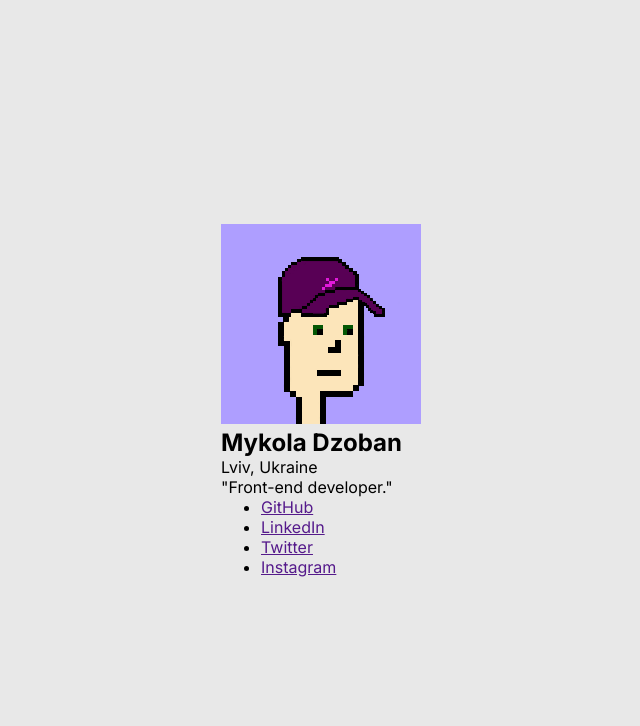
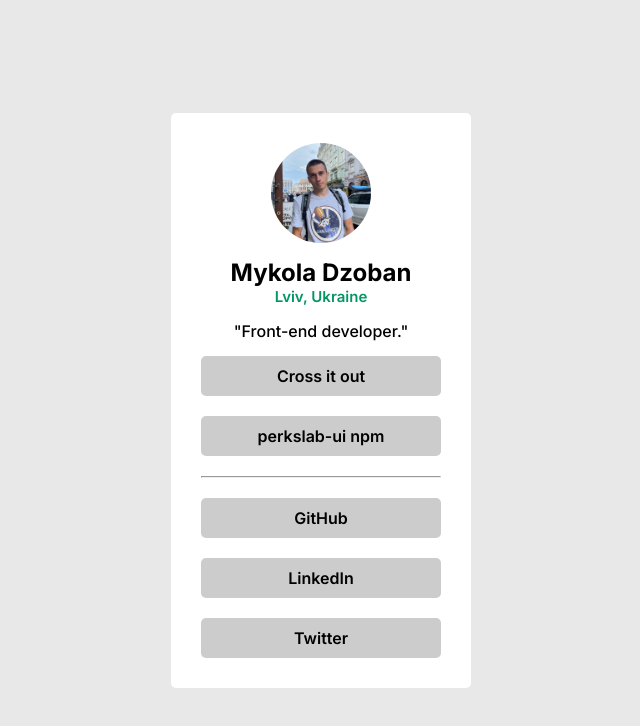
Before and after one commit to Mykola-Dzoban/social-links, a plain HTML site: page index.html in a window 1280 px wide. Shown: the whole page, without its empty margins (319-959 px from the left). Drawn offline with Linux system fonts and the light colour scheme.

Commit message:
added styles and linkd

```diff
--- a/index.html
+++ b/index.html
@@ -4,14 +4,14 @@
 		<meta charset="UTF-8" />
 		<meta name="viewport" content="width=device-width, initial-scale=1.0" />
 
-		<link rel="icon" type="image/png" sizes="32x32" href="./assets/images/favicon-32x32.png" />
+		<link rel="icon" type="image/png" sizes="32x32" href="./assets/images/av200.png" />
 		<link rel="preconnect" href="https://fonts.googleapis.com" />
 		<link rel="preconnect" href="https://fonts.gstatic.com" crossorigin />
 		<link
 			href="https://fonts.googleapis.com/css2?family=Inter:wght@100;200;300;400;500;600;700;800;900&display=swap"
 			rel="stylesheet" />
 
-		<title>Social links profile</title>
+		<title>Links</title>
 
 		<style>
 			* {
@@ -28,21 +28,90 @@
 				width: 100vw;
 				background-color: hsl(0, 0%, 91%);
 			}
+
+			.card {
+				display: flex;
+				flex-direction: column;
+				gap: 15px;
+				justify-content: center;
+				align-items: center;
+				background-color: white;
+				border-radius: 5px;
+				padding: 30px;
+				width: 300px;
+			}
+
+			.card img {
+				width: 100px;
+				height: 100px;
+				border-radius: 50%;
+				object-fit: cover;
+			}
+
+			.info {
+				text-align: center;
+			}
+
+			ul {
+				display: flex;
+				flex-direction: column;
+				padding-inline-start: 0;
+				list-style: none;
+				gap: 20px;
+				width: 100%;
+			}
+
+			li {
+				display: flex;
+				gap: 10px;
+				width: 100%;
+			}
+
+			a {
+				color: black;
+				text-decoration: none;
+				font-weight: 600;
+				width: 100%;
+				text-align: center;
+				padding-top: 10px;
+				padding-bottom: 10px;
+				background: #cccccc;
+				border-radius: 5px;
+				transition: all 0.3s ease;
+
+				&:hover {
+					background: #999999;
+				}
+			}
+
+			.city {
+				font-weight: 600;
+				color: rgb(1, 150, 100);
+				font-size: 15px;
+			}
+
+			.job {
+				font-weight: 500;
+			}
 		</style>
 	</head>
 	<body>
 		<div class="container">
 			<div class="card">
-        <img src="./assets/images/av200.png" alt="Avatar">
+				<img src="./assets/images/photo.jpg" alt="Avatar" />
+				<div class="info">
 					<h2>Mykola Dzoban</h2>
-				<p>Lviv, Ukraine</p>
-				<p>"Front-end developer."</p>
+					<p class="city">Lviv, Ukraine</p>
+				</div>
+				<p class="job">"Front-end developer."</p>
 
 				<ul>
-					<li><a href="">GitHub</a></li>
-					<li><a href="">LinkedIn</a></li>
-					<li><a href="">Twitter</a></li>
-					<li><a href="">Instagram</a></li>
+					<li><a target="_blank" href="https://cross-ffc63.web.app/">Cross it out</a></li>
+					<li><a target="_blank" href="https://www.npmjs.com/package/perkslab-ui">perkslab-ui npm</a></li>
+          <hr />
+					<li><a target="_blank" href="https://github.com/Mykola-Dzoban">GitHub</a></li>
+					<li><a target="_blank" href="https://www.linkedin.com/in/mykola-dzoban-9007a0261/">LinkedIn</a></li>
+					<li><a target="_blank" href="https://twitter.com/home">Twitter</a></li>
 				</ul>
 			</div>
 		</div>
```
Also changed, not shown: assets/images/photo.jpg (added). Lines whose indentation alone changed are shown as unchanged.
